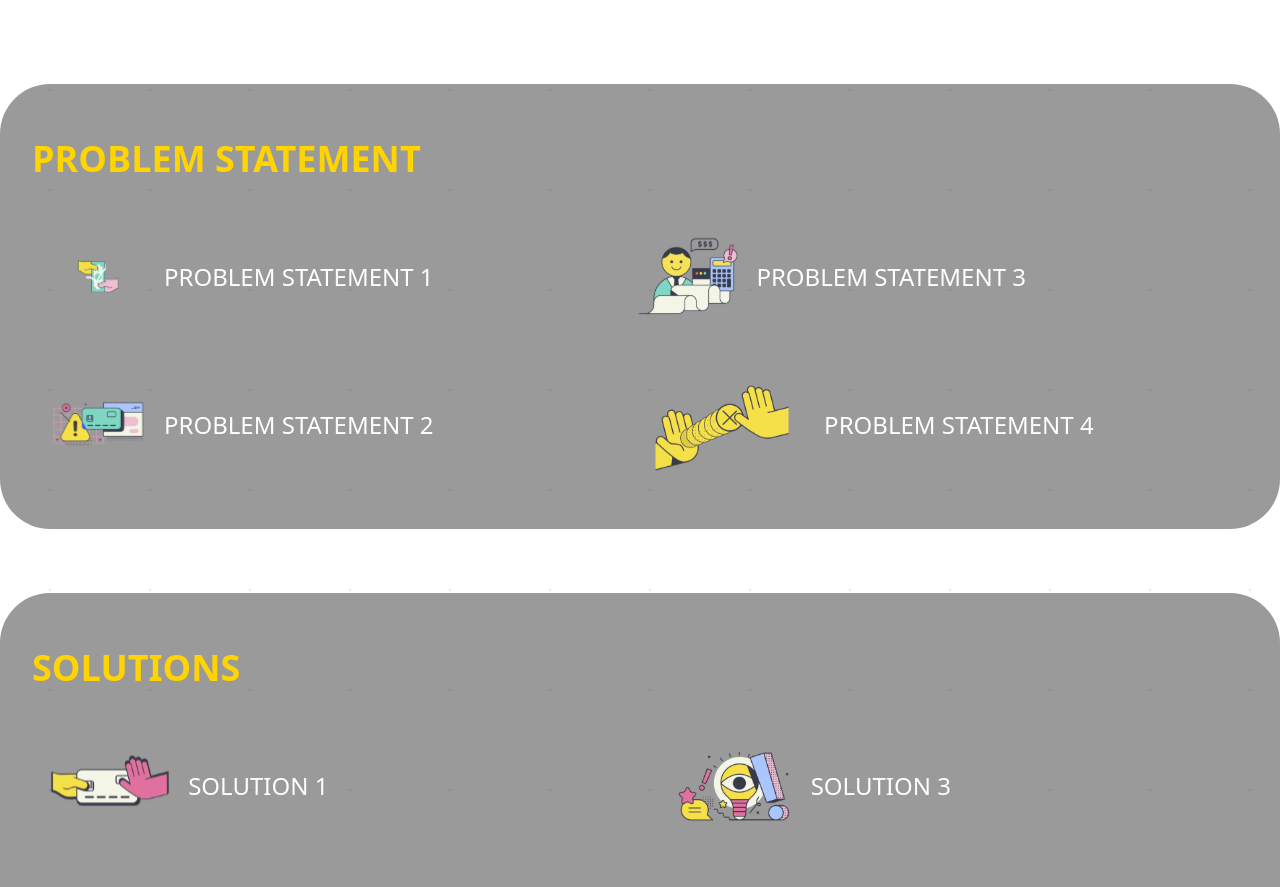
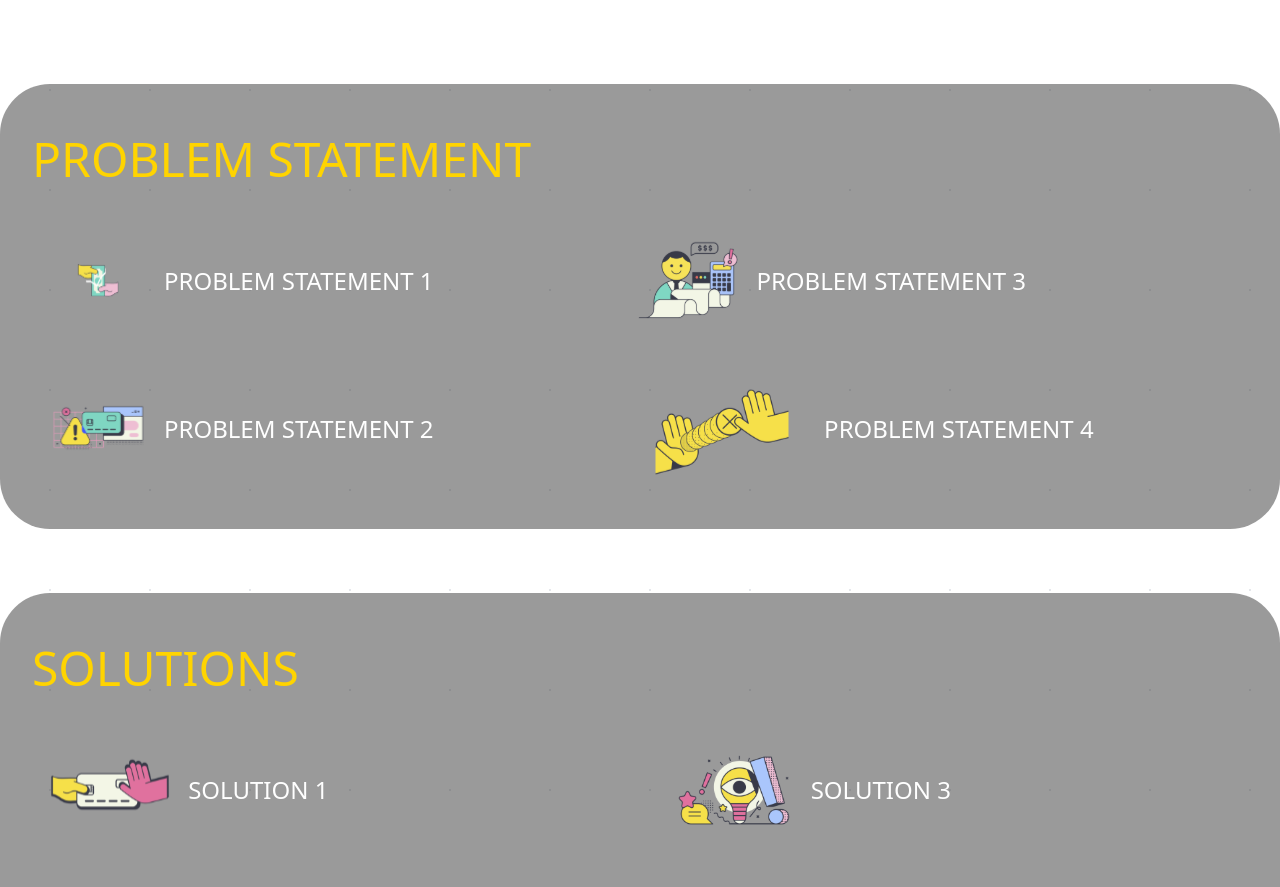
Before and after one commit to vishesh7124/enactus-thapar, a React (Vite) app: page /proj in a window 1280 px wide. Shown: the part 1260-2147 px from the top of the page. Built offline with nearby package versions, Linux system fonts and the light colour scheme.

Commit message:
fix font

```diff
--- a/src/components/Banner.tsx
+++ b/src/components/Banner.tsx
@@ -8,7 +8,7 @@ type BannerProps = {
 const Banner: React.FC<BannerProps> = ({ title, children }) => {
   return (
     <div className="max-w-[90%]  sm:max-w-7xl sm:w-[1380px] min-h-[445px] h-auto bg-[#363636]/50 rounded-[50px] flex flex-col justify-center py-4 px-8">
-      <h1 className="text-[#FFD400] text-4xl sm:text-[45PX] font-bold mb-12">{title}</h1>
+      <h1 className="text-[#FFD400] text-4xl sm:text-5xl mb-12">{title}</h1>
       <div className="grid grid-flow-col grid-rows-1 sm:grid-rows-2 gap-12 sm:text-2xl ml-4">
         {children}
       </div>
```
